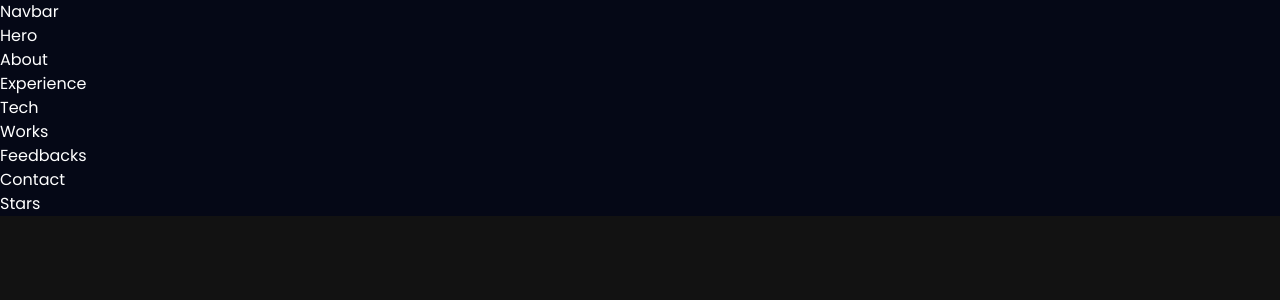
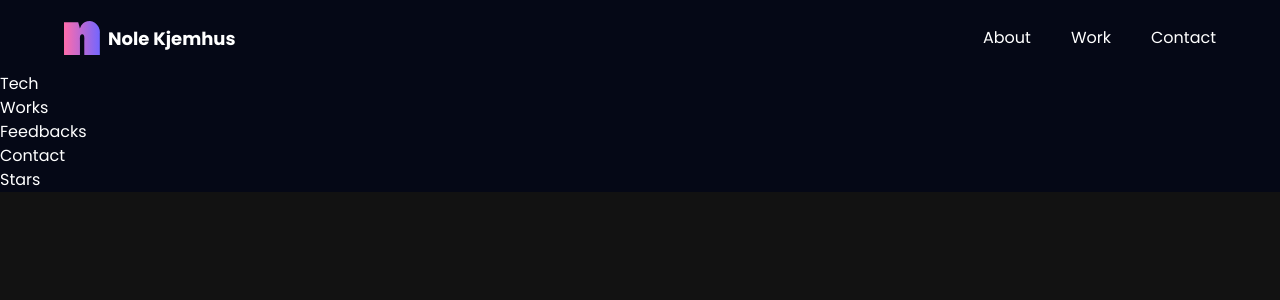
Before and after one commit to Kjemhus/Personal-Website, a React (Vite) app: page / in a window 1280 px wide. Shown: the top 300 px of the page. Built offline with nearby package versions, Linux system fonts and the light colour scheme.

Commit message:
page setup

```diff
--- a/src/components/Navbar.jsx
+++ b/src/components/Navbar.jsx
@@ -1,8 +1,45 @@
-import React from 'react'
+import React, { useEffect, useState} from 'react' ;
+import { Link } from 'react-router-dom' ;
+
+import { styles } from '../styles' ;
+import { navLinks } from '../constants' ;
+import { logo, menu, close } from '../assets' ;
 
 const Navbar = () => {
+  const [active, setActive] = useState("") ;
+
   return (
-    <div>Navbar</div>
+    <nav
+      className={`${styles.paddingX} w-full flex items-center py-5 fixed top-0 z-20 bg-primary`}
+    >
+      <div className="w-full flex justify-between items-center max-w-7x1 mx-auto">
+        <Link
+          to="/"
+          className="flex items-center gap-2"
+          onClick={() => {
+            setActive("");
+            window.scrollTo(0, 0); {/* scroll to the top of the page*/}
+          }}
+        >
+          <img src={logo} alt="logo" className="w-9 h-9 object-contain" />
+          <p className="text-white text-[18px] font-bold cursor-pointer" > Nole Kjemhus </p>
+          </Link>
+          <ul className="list-none hidden sm:flex flex-row gap-10">
+            {navLinks.map((Link) => (
+              <li
+                key={Link.id}
+                className={`${
+                  active == Link.title
+                    ? "text-white"
+                    : "text-seconday"
+                }`}
+              >
+                <a href={`#${Link.id}`}>{Link.title}</a>
+              </li>
+            ))}
+          </ul>
+      </div>
+    </nav>
   )
 }
 
```
